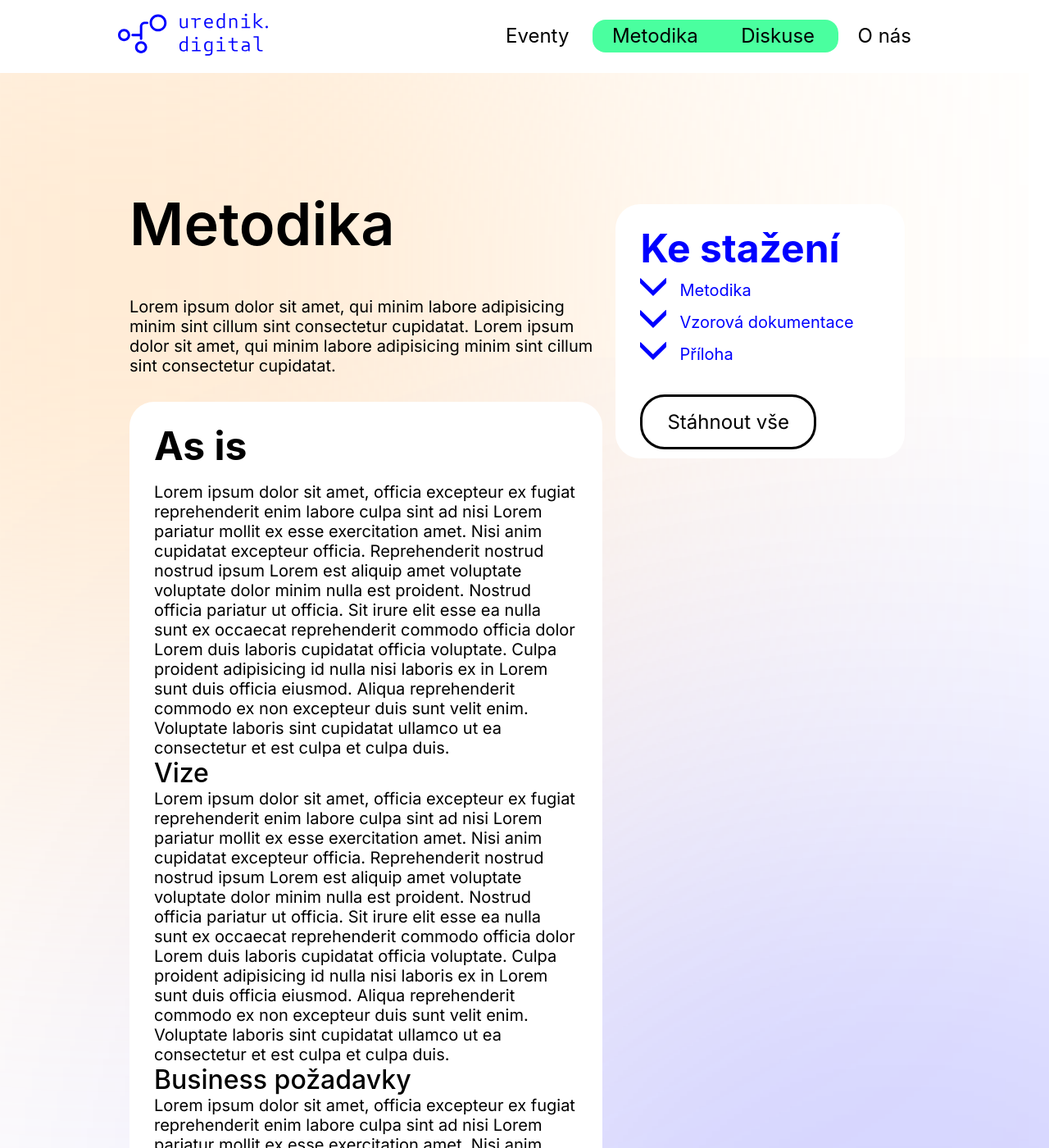
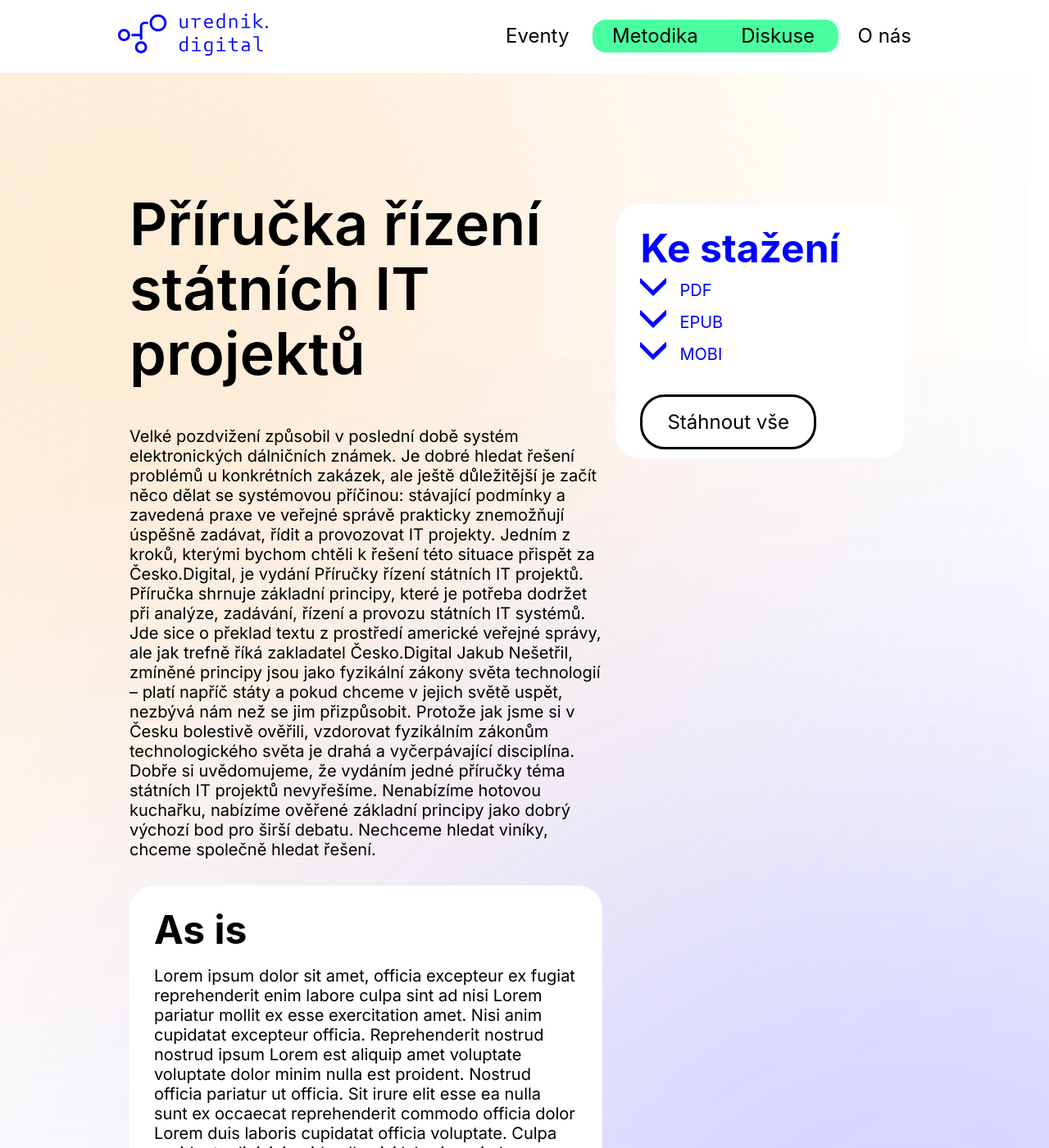
Before and after one commit to Bertik23/urednig.digital, a Jekyll site: the page built from metodika.md, in a window 1280 px wide and 1400 px high. Shown: the whole window at 82% size. Built offline with Jekyll 4.4.1, drawn with Linux system fonts in a browser that asks for light colours; some web fonts are replaced; a script that is not in the unit is left out.

Commit message:
Update Pages “metodika”

```diff
--- a/metodika.md
+++ b/metodika.md
@@ -3,13 +3,12 @@ layout: metodika
 permalink: /metodika
 title: Metodika
 files:
-    - name: Metodika
-      url: /
-    - name: Vzorová dokumentace
-      url: /
-    - name: Příloha
-      url: /
-
+  - name: PDF
+    url: https://data.cesko.digital/prirucka/prirucka.pdf
+  - name: EPUB
+    url: https://data.cesko.digital/prirucka/prirucka.epub
+  - name: MOBI
+    url: https://data.cesko.digital/prirucka/prirucka.mobi
 blocks:
   - >
     ## As is
@@ -23,11 +22,14 @@ blocks:
     ### Business požadavky
 
     Lorem ipsum dolor sit amet, officia excepteur ex fugiat reprehenderit enim labore culpa sint ad nisi Lorem pariatur mollit ex esse exercitation amet. Nisi anim cupidatat excepteur officia. Reprehenderit nostrud nostrud ipsum Lorem est aliquip amet voluptate voluptate dolor minim nulla est proident. Nostrud officia pariatur ut officia. Sit irure elit esse ea nulla sunt ex occaecat reprehenderit commodo officia dolor Lorem duis laboris cupidatat officia voluptate. Culpa proident adipisicing id nulla nisi laboris ex in Lorem sunt duis officia eiusmod. Aliqua reprehenderit commodo ex non excepteur duis sunt velit enim. Voluptate laboris sint cupidatat ullamco ut ea consectetur et est culpa et culpa duis.
-  - >
+  - |
     ## To be
-
     Something something
 ---
+# Příručka řízení státních IT projektů
 
-# Metodika
-Lorem ipsum dolor sit amet, qui minim labore adipisicing minim sint cillum sint consectetur cupidatat. Lorem ipsum dolor sit amet, qui minim labore adipisicing minim sint cillum sint consectetur cupidatat.
+Velké pozdvižení způsobil v poslední době systém elektronických dálničních známek. Je dobré hledat řešení problémů u konkrétních zakázek, ale ještě důležitější je začít něco dělat se systémovou příčinou: stávající podmínky a zavedená praxe ve veřejné správě prakticky znemožňují úspěšně zadávat, řídit a provozovat IT projekty. Jedním z kroků, kterými bychom chtěli k řešení této situace přispět za Česko.Digital, je vydání Příručky řízení státních IT projektů.
+
+Příručka shrnuje základní principy, které je potřeba dodržet při analýze, zadávání, řízení a provozu státních IT systémů. Jde sice o překlad textu z prostředí americké veřejné správy, ale jak trefně říká zakladatel Česko.Digital Jakub Nešetřil, zmíněné principy jsou jako fyzikální zákony světa technologií – platí napříč státy a pokud chceme v jejich světě uspět, nezbývá nám než se jim přizpůsobit. Protože jak jsme si v Česku bolestivě ověřili, vzdorovat fyzikálním zákonům technologického světa je drahá a vyčerpávající disciplína.
+
+Dobře si uvědomujeme, že vydáním jedné příručky téma státních IT projektů nevyřešíme. Nenabízíme hotovou kuchařku, nabízíme ověřené základní principy jako dobrý výchozí bod pro širší debatu. Nechceme hledat viníky, chceme společně hledat řešení.
```
